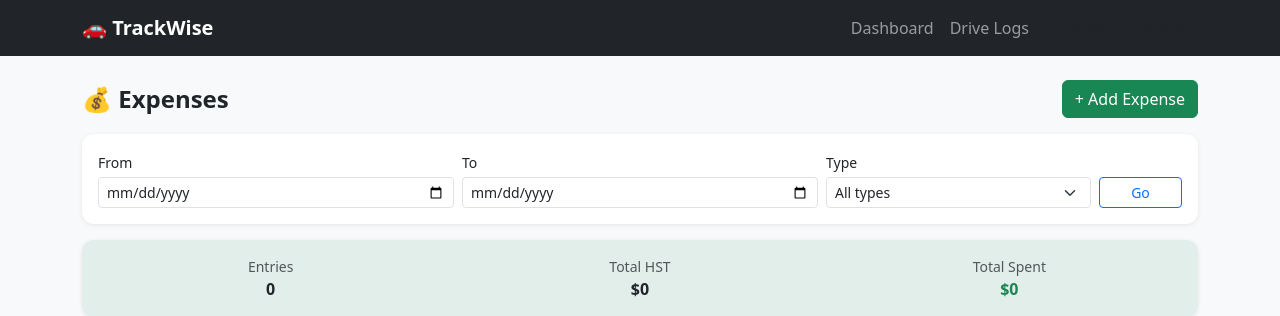
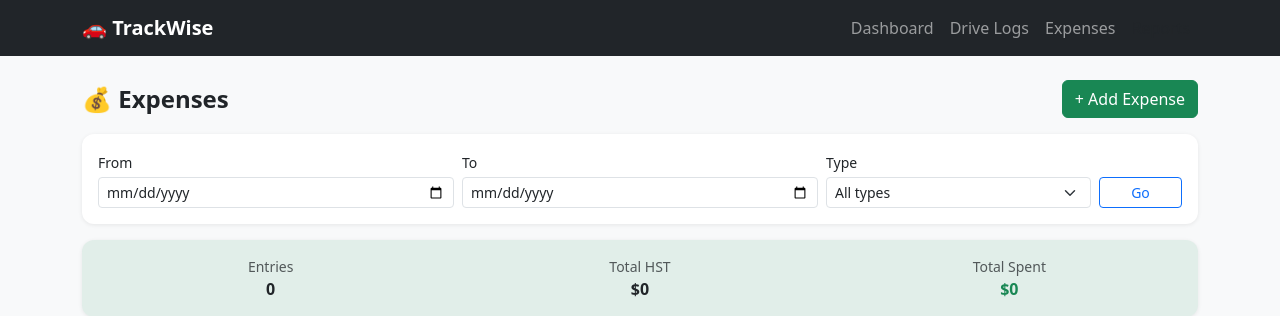
Before and after one commit to riteshparmar17/trackwise, a Flask app: page /expenses/ in a window 1280 px wide. Shown: the top 316 px of the page. Run offline with Flask 3, Linux system fonts and the light colour scheme; data that the repository does not hold is empty.

Commit message:
activate Expenses nav link and Add Expense button

```diff
--- a/app/templates/base.html
+++ b/app/templates/base.html
@@ -28,7 +28,7 @@
           <a class="nav-link" href="{{ url_for('drives.list_drives') }}">Drive Logs</a>
         </li>
         <li class="nav-item">
-          <a class="nav-link disabled text-muted" href="#">Expenses</a>
+          <a class="nav-link" href="{{ url_for('expenses.list_expenses') }}">Expenses</a>
         </li>
         <li class="nav-item">
           <a class="nav-link disabled text-muted" href="#">Reports</a>
--- a/app/templates/dashboard.html
+++ b/app/templates/dashboard.html
@@ -40,7 +40,7 @@
     </a>
   </div>
   <div class="col-12 col-sm-6">
-    <a href="#" class="btn btn-success w-100 py-3 fs-5 disabled">
+    <a href="{{ url_for('expenses.add_expense') }}" class="btn btn-success w-100 py-3 fs-5">
       💰 Add Expense
     </a>
   </div>
```
